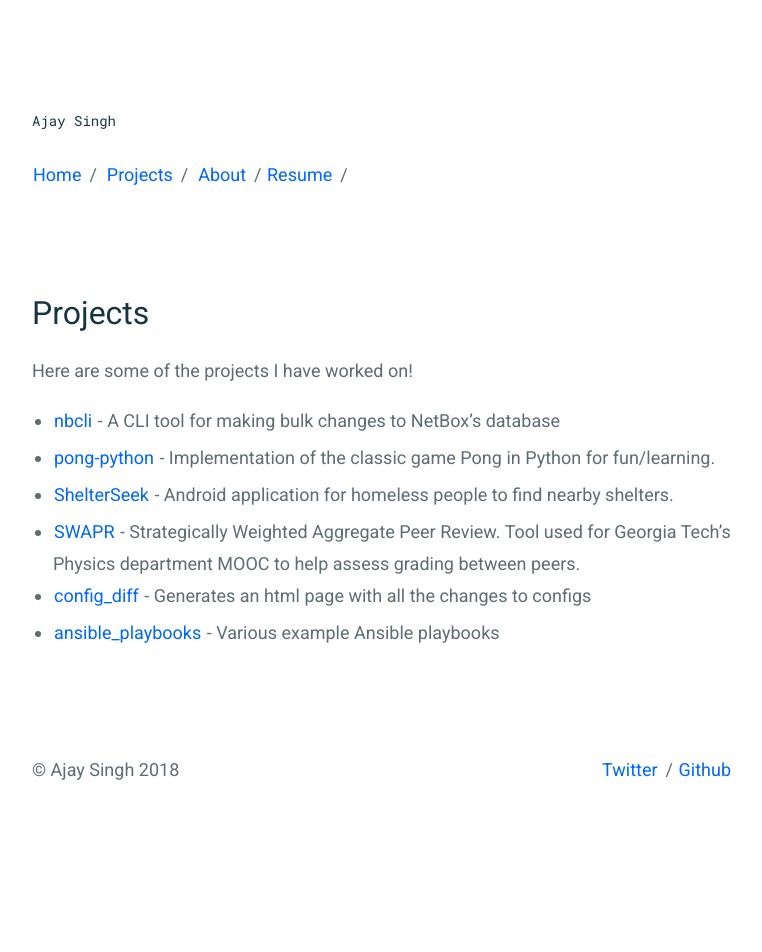
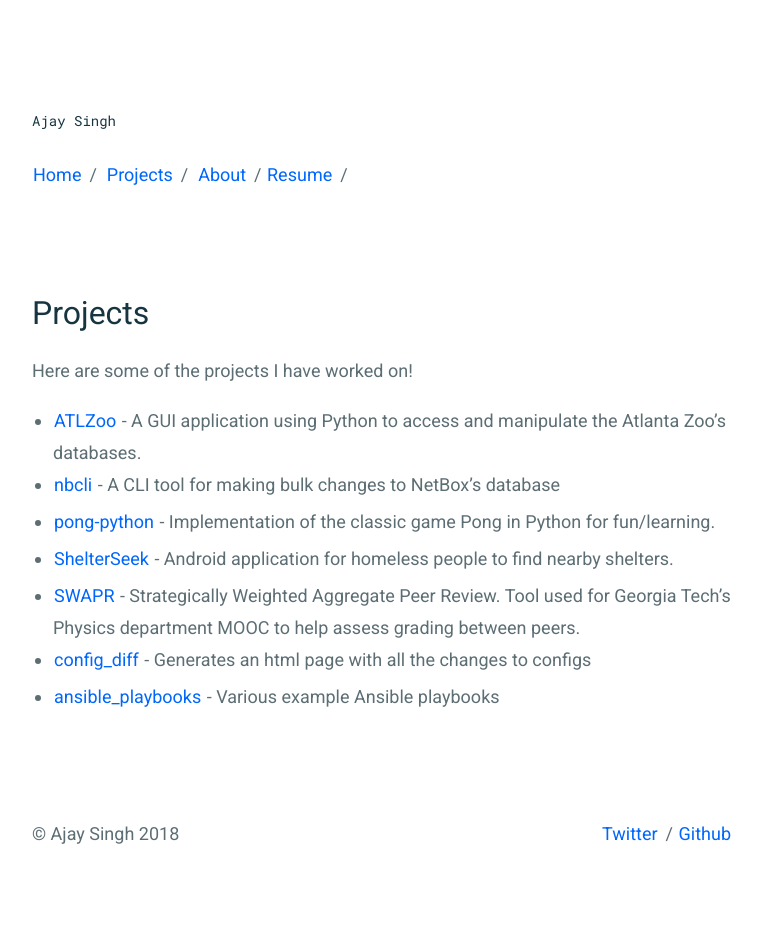
Before and after one commit to ajaydeepsingh/ajaydeepsingh.github.io, a Jekyll site: the page built from _pages/projects.md, in a window 1280 px wide. Shown: the whole page, without its empty margins (258-1020 px from the left). Built offline with Jekyll 4.4.1, drawn with Linux system fonts in a browser that asks for light colours; before the commit the page ends 900 px from its top, so only the background shows below that.

Commit message:
Update projects.md

```diff
--- a/_pages/projects.md
+++ b/_pages/projects.md
@@ -6,6 +6,7 @@ permalink: /projects/
 
 Here are some of the projects I have worked on!
 
+- [ATLZoo](https://github.com/ajaydeepsingh/ATLZoo) - A GUI application using Python to access and manipulate the Atlanta Zoo's databases.
 - [nbcli](https://github.com/ajaydeepsingh/nbcli) - A CLI tool for making bulk changes to NetBox's database
 - [pong-python](https://github.com/ajaydeepsingh/pong-python) - Implementation of the classic game Pong in Python for fun/learning.
 - [ShelterSeek](https://github.com/ajaydeepsingh/cs2340) - Android application for homeless people to find nearby shelters.
```
